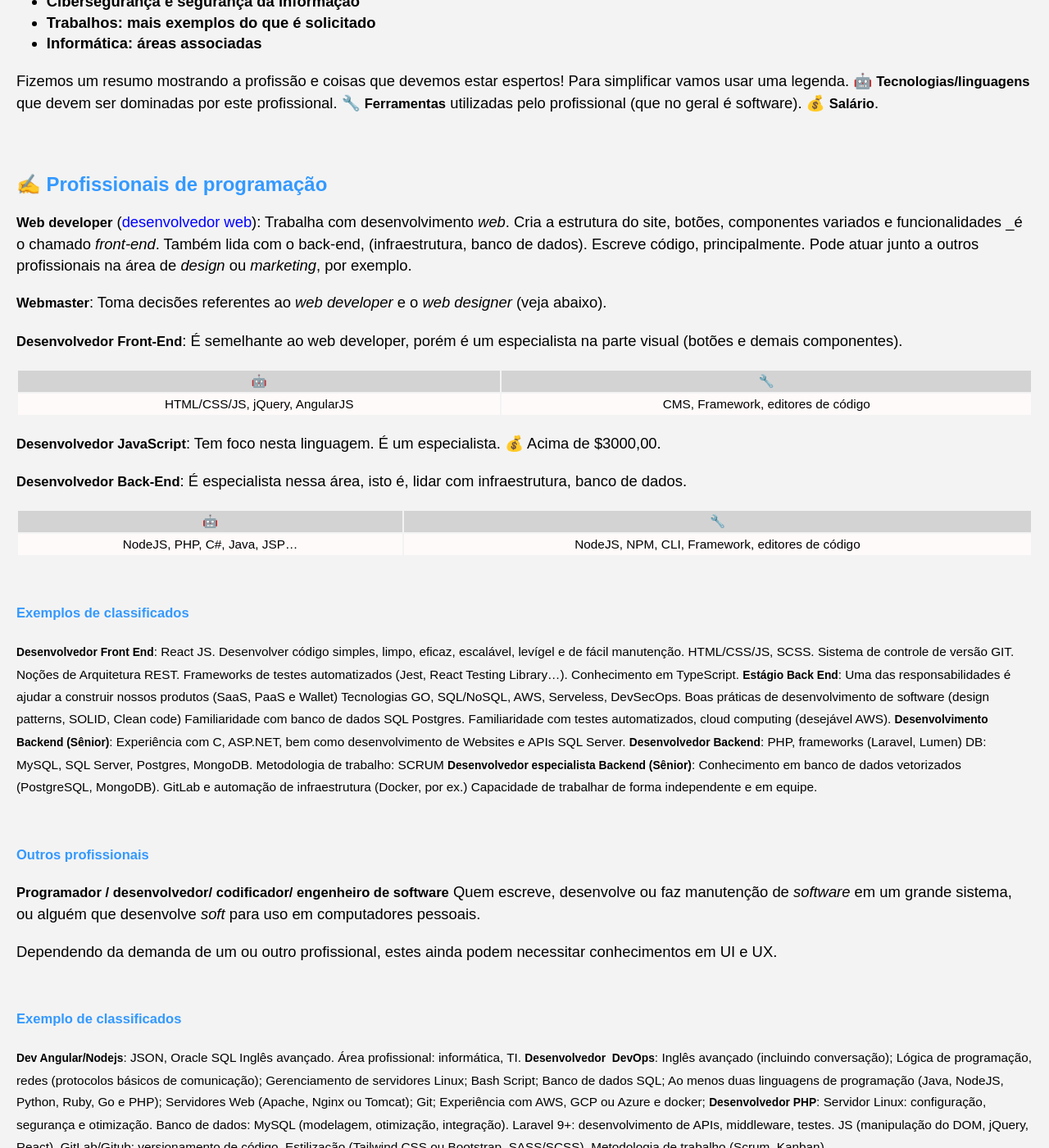
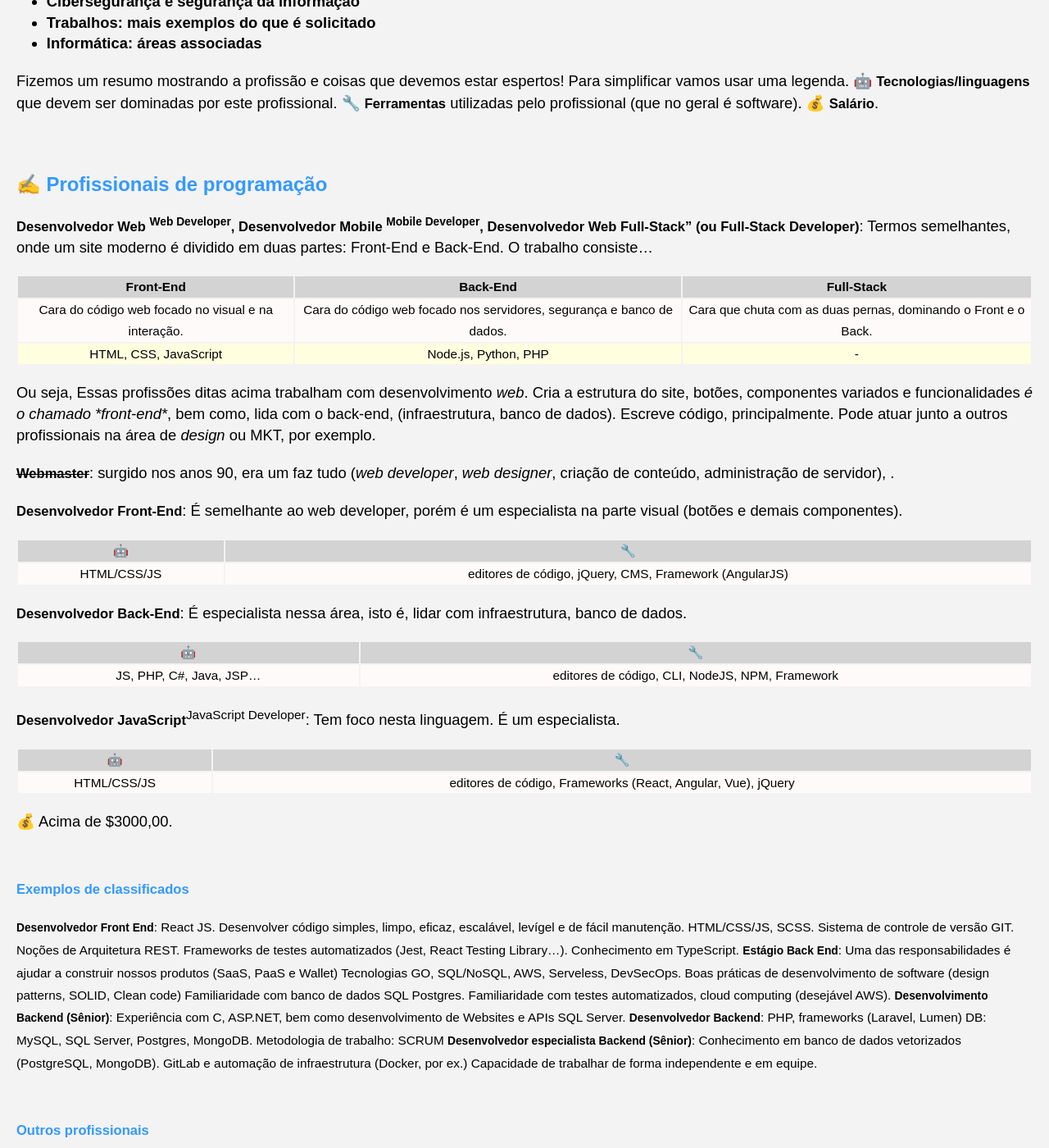
Before and after one commit to Joesynth/joesynth.github.io, a Jekyll site: the page built from _posts/2021-01-03-profissionais-de-informatica.md, in a window 1280 px wide and 1400 px high, scrolled down 721 px. Shown: the whole window at 82% size. Built offline with Jekyll 4.4.1, drawn with Linux system fonts in a browser that asks for light colours; some of the changed text lies outside the part shown.

Commit message:
Revise programming professions and salary details

```diff
--- a/_posts/2021-01-03-profissionais-de-informatica.md
+++ b/_posts/2021-01-03-profissionais-de-informatica.md
@@ -27,26 +27,46 @@ Fizemos um resumo mostrando a profissão e coisas que devemos estar espertos! Pa
 
 
 ## ✍️ Profissionais de programação
-**Web developer** (<span style="color: #0000ff">desenvolvedor web</span>): Trabalha com desenvolvimento *web*. Cria a estrutura do site, botões, componentes variados e funcionalidades _é o chamado *front-end*. Também lida com o back-end, (infraestrutura, banco de dados). Escreve código, principalmente. Pode atuar junto a outros profissionais na área de *design* ou *marketing*, por exemplo.
 
-**Webmaster**: Toma decisões referentes ao *web developer* e o *web designer* (veja abaixo).
+
+
+
+
+
+
+**Desenvolvedor Web <sup>Web Developer</sup>, Desenvolvedor Mobile <sup>Mobile Developer</sup>, Desenvolvedor Web Full-Stack" (ou Full-Stack Developer)**: Termos semelhantes, onde um site moderno é dividido em duas partes: Front-End e Back-End.  O trabalho consiste...
+
+|Front-End|Back-End|Full-Stack|
+|:---:|:---:|:---:|
+|Cara do código web focado no visual e na interação.|Cara do código web focado nos servidores, segurança e banco de dados.|Cara que chuta com as duas pernas, dominando o Front e o Back.|
+|HTML, CSS, JavaScript|Node.js, Python, PHP|-|
+
+Ou seja,  Essas profissões ditas acima trabalham com desenvolvimento *web*. Cria a estrutura do site, botões, componentes variados e funcionalidades _é o chamado *front-end*_, bem como, lida com o back-end, (infraestrutura, banco de dados). Escreve código, principalmente. Pode atuar junto a outros profissionais na área de *design* ou MKT, por exemplo.
+
+<del>**Webmaster**</del>: surgido nos anos 90, era um faz tudo (*web developer*, *web designer*, criação de conteúdo, administração de servidor), .
 
 **Desenvolvedor Front-End**: É semelhante ao web developer, porém é um especialista na parte visual (botões e demais componentes).
 
-
 | 🤖️ | 🔧️ |
 | :---: | :---: |
-|HTML/CSS/JS, jQuery, AngularJS|CMS, Framework, editores de código|
-
-
-**Desenvolvedor JavaScript**: Tem foco nesta linguagem. É um especialista.
-💰 Acima de $3000,00.
+|HTML/CSS/JS|editores de código, jQuery, CMS, Framework (AngularJS)|
 
 **Desenvolvedor Back-End**: É especialista nessa área, isto é, lidar com infraestrutura, banco de dados.
 
 | 🤖️ | 🔧️ |
 | :---: | :---: |
-|NodeJS, PHP, C#, Java, JSP...|NodeJS, NPM, CLI, Framework, editores de código|
+|JS, PHP, C#, Java, JSP...|editores de código, CLI, NodeJS, NPM, Framework|
+
+
+**Desenvolvedor JavaScript**<sup>JavaScript Developer</sup>: Tem foco nesta linguagem. É um especialista.
+
+| 🤖️ | 🔧️ |
+| :---: | :---: |
+|HTML/CSS/JS|editores de código, Frameworks (React, Angular, Vue), jQuery|
+
+
+💰 Acima de $3000,00.
+
 
 
 ###### Exemplos de classificados
```
Also changed, not shown: other parts of _posts/2021-01-03-profissionais-de-informatica.md (+1 -1 lines).
